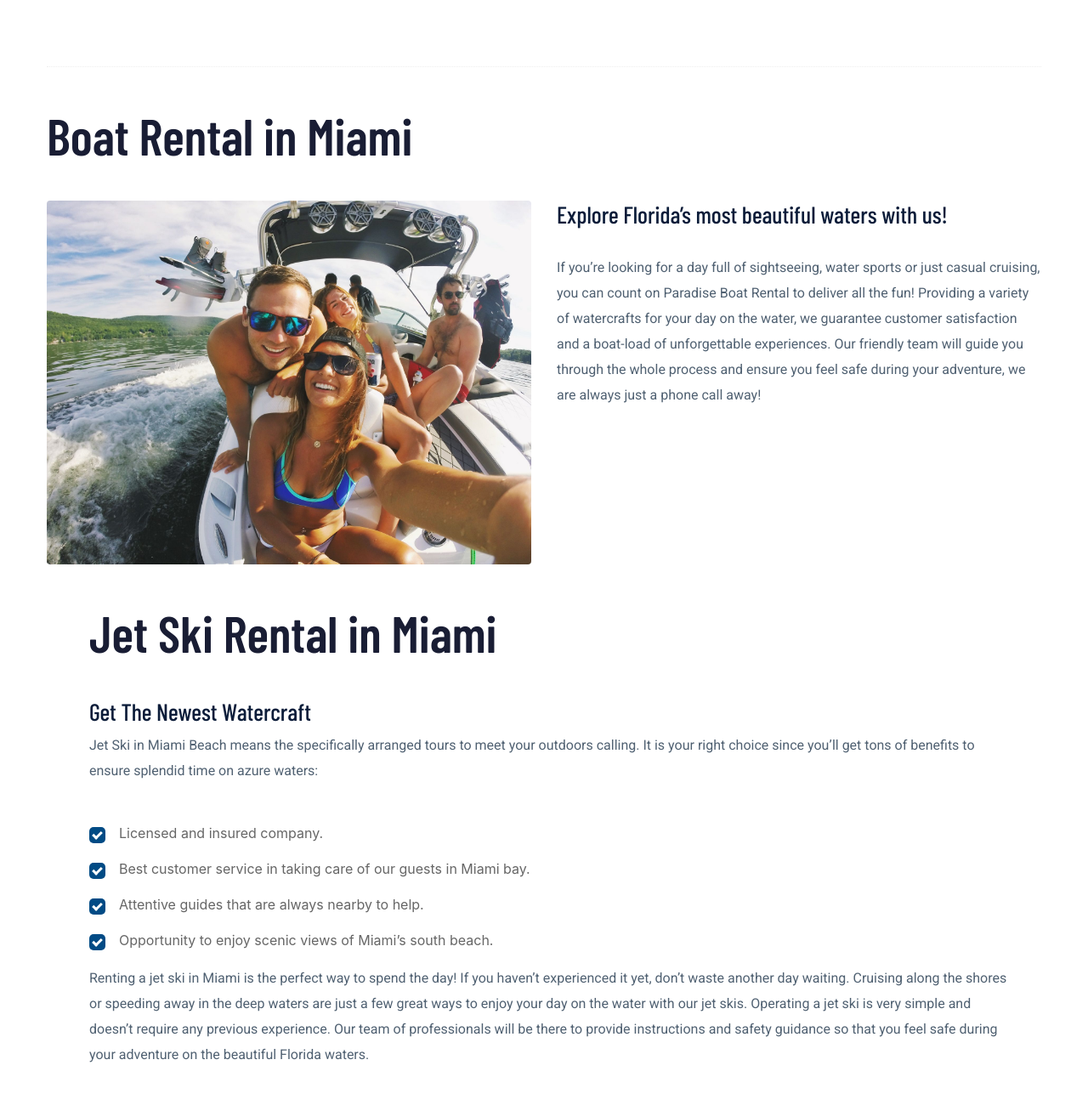
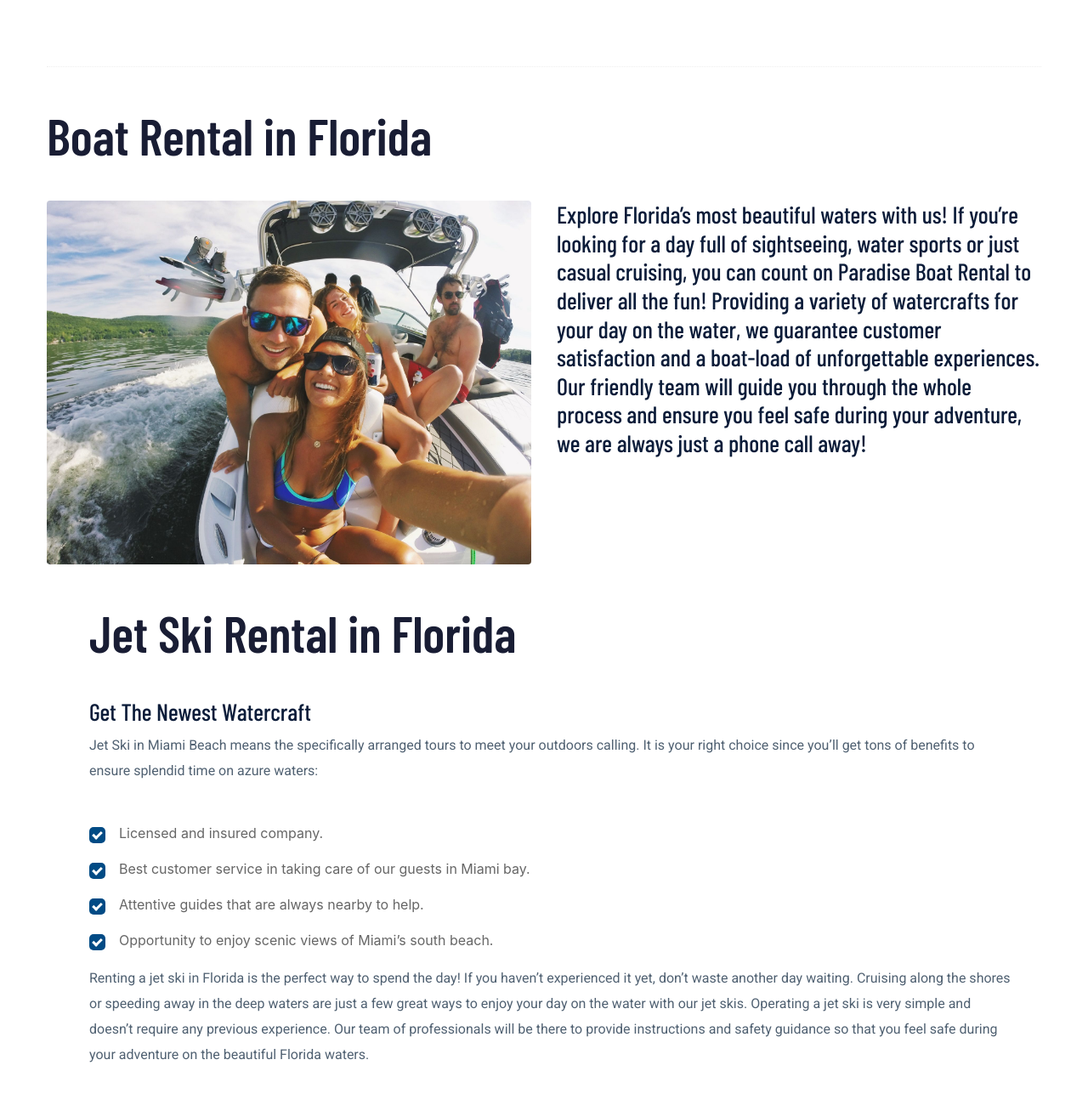
Before and after one commit to media-code-now/boats, a plain HTML site: page index.html in a window 1280 px wide. Shown: the part 1360-2660 px from the top of the page at 85% size. Drawn offline with nearby package versions, Linux system fonts and the light colour scheme; a script that the page names is missing; a web font is replaced by a local one.

Commit message:
Update index.html

```diff
--- a/index.html
+++ b/index.html
@@ -117,7 +117,7 @@
                         <div class="row">
                             <div class="col-xl-9 col-lg-9 col-md-9">
                                 <div class="hero__caption text-center pb-50">
-                                    <h1><span>Paradise Boat Rental</span> </h1>
+                                    <h1><span>Paradise Boat & Jet Ski Rental</span> </h1>
 
                                 </div>
                             </div>
@@ -168,14 +168,13 @@
       <div class="whole-wrap">
         <div class="container box_1170">
           <div class="section-top-border section-tittle section-tittle2">
-            <h2 class="mb-30">Boat Rental in Miami</h2>
+            <h2 class="mb-30">Boat Rental in Florida</h2>
             <div class="row">
               <div class="col-md-6">
                 <img src="assets/img/LB/1.jpg" alt="" class="img-fluid rounded">
               </div>
               <div class="col-md-6 mt-sm-20">
-                <h3 class="mb-30">Explore Florida’s most beautiful waters with us!</h3>
-                <p>If you’re looking for a day full of sightseeing, water sports or just casual cruising, you can count on Paradise Boat Rental to deliver all the fun! Providing a variety of watercrafts for your day on the water, we guarantee customer satisfaction and a boat-load of unforgettable experiences. Our friendly team will guide you through the whole process and ensure you feel safe during your adventure, we are always just a phone call away!
+                <h3 class="mb-30">Explore Florida’s most beautiful waters with us! If you’re looking for a day full of sightseeing, water sports or just casual cruising, you can count on Paradise Boat Rental to deliver all the fun! Providing a variety of watercrafts for your day on the water, we guarantee customer satisfaction and a boat-load of unforgettable experiences. Our friendly team will guide you through the whole process and ensure you feel safe during your adventure, we are always just a phone call away!
 </p>
               </div>
             </div>
@@ -191,7 +190,7 @@
                                 <div class="right-caption">
                                     <!-- Section Tittle -->
                                     <div class="section-tittle section-tittle2">
-                                        <h2>Jet Ski Rental in Miami</h2>
+                                        <h2>Jet Ski Rental in Florida</h2>
                                         <h3>Get The Newest Watercraft</h3>
                                     </div>
                                     <div class="support-caption">
@@ -214,9 +213,8 @@
                                                 <input type="checkbox" checked="checked active">
                                                 <span class="checkmark"></span>
                                             </label>
-                                            <p>Renting a jet ski in Miami is the perfect way to spend the day! If you haven’t experienced it yet, don’t waste another day waiting. Cruising along the shores or speeding away in the deep waters are just a few great ways to enjoy your day on the water with our jet skis. Operating a jet ski is very simple and doesn’t require any previous experience. Our team of professionals will be there to provide instructions and safety guidance so that you feel safe during your adventure on the beautiful Florida waters.
-
-                                            </p>
+                                            <p>Renting a jet ski in Florida is the perfect way to spend the day! If you haven’t experienced it yet, don’t waste another day waiting. Cruising along the shores or speeding away in the deep waters are just a few great ways to enjoy your day on the water with our jet skis. Operating a jet ski is very simple and doesn’t require any previous experience. Our team of professionals will be there to provide instructions and safety guidance so that you feel safe during your adventure on the beautiful Florida waters.
+</p>
                                         </div>
                                     </div>
                                 </div>
```
